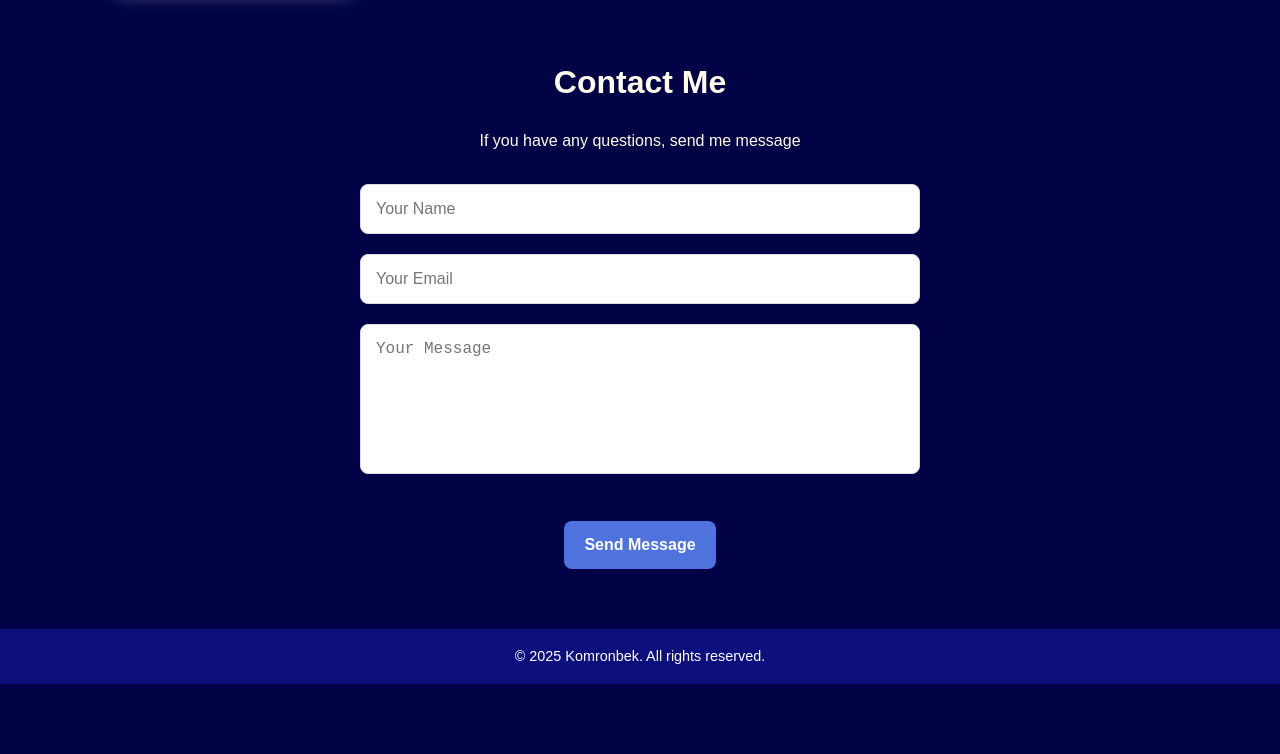
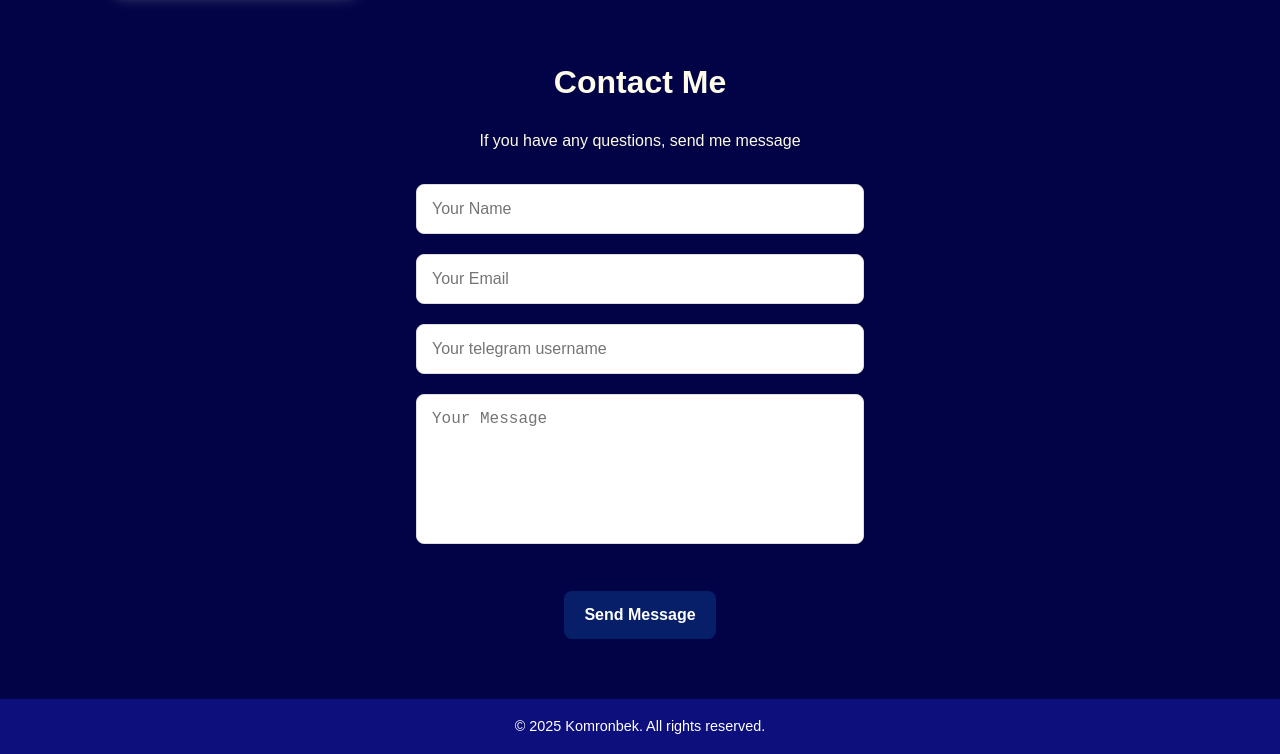
Before and after one commit to xusniddinovk1/portfolio, a plain HTML site: page index.html in a window 1280 px wide. Shown: the part 2391-3145 px from the top of the page. Before the commit the page ends 3075 px from the top, so only its background shows below. Drawn offline with Linux system fonts and the light colour scheme.

Commit message:
initial commit

```diff
--- a/index.html
+++ b/index.html
@@ -92,7 +92,7 @@
             <h3>Renessans Camp Website</h3>
             <p>HTML + CSS + JavaScipt + Django + PostgreSQL</p>
             <a
-              href="https://github.com/username/project1"
+              href="https://github.com/xusniddinovk1/renessans"
               target="_blank"
               class="code-btn"
               >Code</a
@@ -106,7 +106,7 @@
             <h3>My blog site</h3>
             <p>HTML + CSS + JavaScipt + Django + PostgreSQL + Docker</p>
             <a
-              href="https://github.com/username/project1"
+              href="https://github.com/xusniddinovk1/blog"
               target="_blank"
               class="code-btn"
               >Code</a
@@ -221,6 +221,9 @@
             <input type="email" placeholder="Your Email" required />
           </div>
           <div class="form-group">
+            <input type="text" placeholder="Your telegram username" required />
+          </div>
+          <div class="form-group">
             <textarea placeholder="Your Message" required></textarea>
           </div>
           <button type="submit" class="btn">Send Message</button>
--- a/style.css
+++ b/style.css
@@ -366,7 +366,7 @@ section {
 
 .contact-form input,
 .contact-form textarea {
-  width: 100%;
+  width: 80%;
   padding: 15px;
   border-radius: 8px;
   border: 1px solid #ddd;
@@ -387,7 +387,7 @@ section {
 }
 
 .contact-form .btn {
-  background: #4e73df;
+  background: #061f68;
   color: white;
   padding: 15px 20px;
   border-radius: 8px;
```
